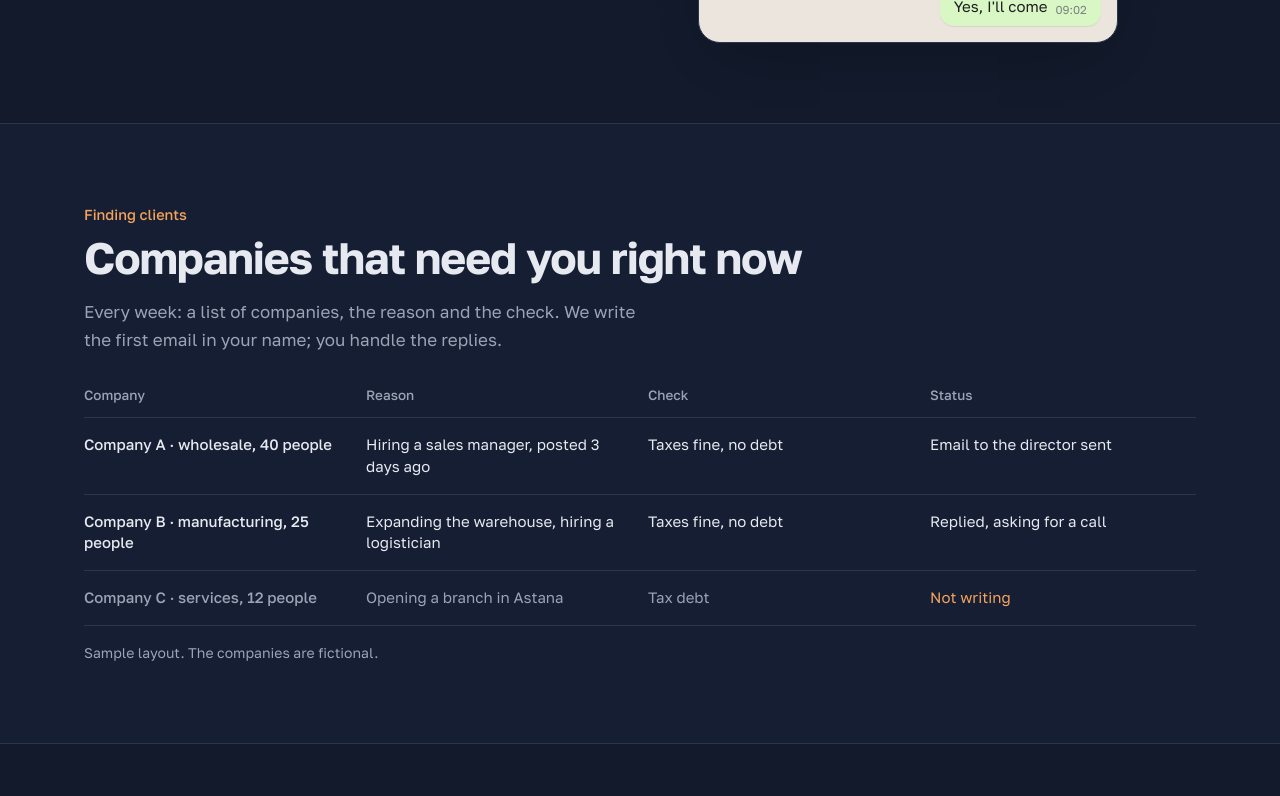
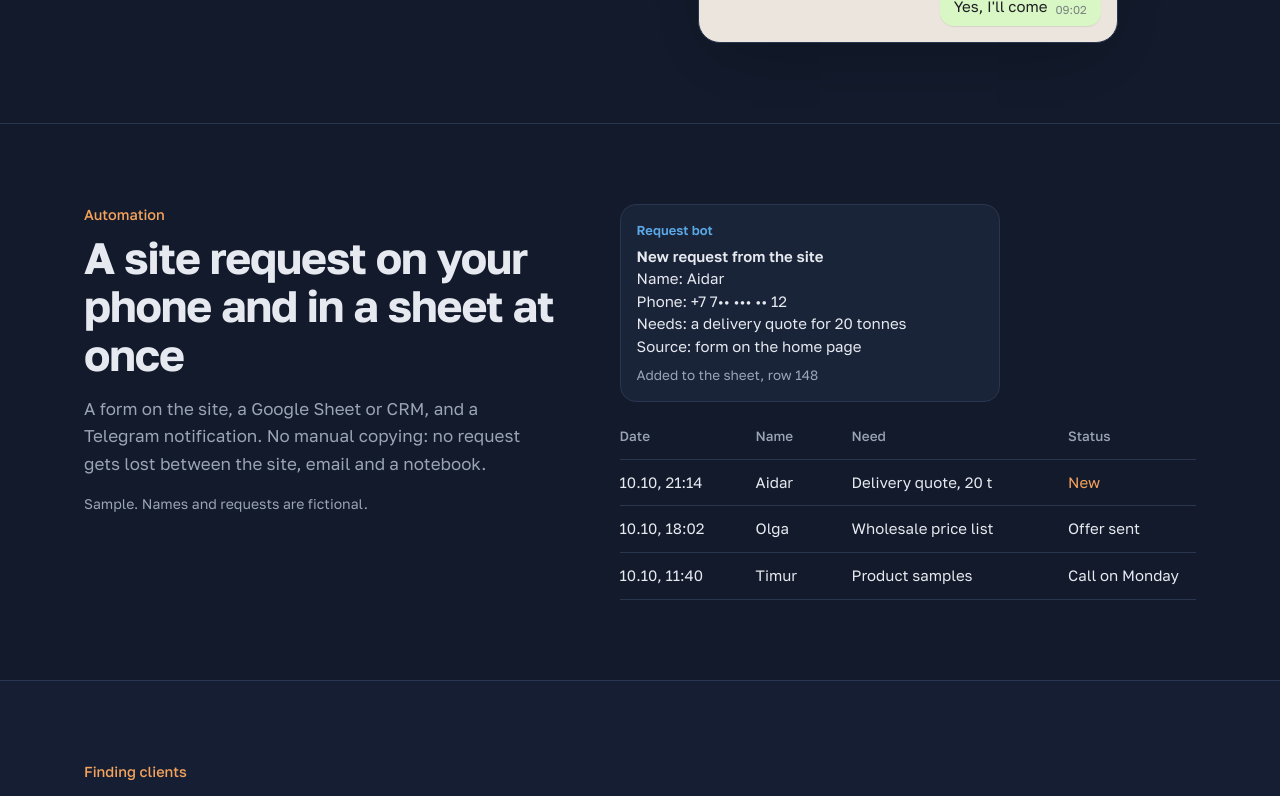
Before and after one commit to velorievvork-pixel/Ember-Court, a Next.js app: page /en/examples in a window 1280 px wide. Shown: the part 1500-2296 px from the top of the page. Built offline with nearby package versions, Linux system fonts and the light colour scheme; no server answers.

Commit message:
Examples page: automation example; video player shows once the file is in public/media
Co-Authored-By: Claude Opus 5.5 <noreply@anthropic.com>
Claude-Session: https://claude.ai/code/session_01AMvf4BFchrx3KUN3To5jn3

```diff
--- a/src/app/[lang]/examples/page.tsx
+++ b/src/app/[lang]/examples/page.tsx
@@ -1,3 +1,5 @@
+import { existsSync } from "node:fs";
+import { join } from "node:path";
 import type { CSSProperties } from "react";
 import Footer from "@/components/Footer";
 import Header from "@/components/Header";
@@ -26,7 +28,9 @@ export default async function Examples({ params }: PageProps<"/[lang]/examples">
     { side: "out", key: "a.m6", time: "09:00" },
     { side: "in", key: "a.m7", time: "09:02" },
   ];
-  const jump: [string, string][] = [["assistant", "jump.a"], ["outbound", "jump.o"], ["audit", "jump.au"], ["sites", "jump.s"], ["video", "jump.v"], ["social", "jump.sm"]];
+  // The player shows only once the rendered file is committed to public/media.
+  const hasVideo = existsSync(join(process.cwd(), "public/media/assistant-demo.mp4")) && existsSync(join(process.cwd(), "public/media/assistant-demo.jpg"));
+  const jump: [string, string][] = [["assistant", "jump.a"], ["integrations", "jump.i"], ["outbound", "jump.o"], ["audit", "jump.au"], ["sites", "jump.s"], ["video", "jump.v"], ["social", "jump.sm"]];
   const label = "text-[14.5px] font-medium text-ember";
   const note = "mt-4 text-[14px] text-ink-muted";
 
@@ -86,6 +90,44 @@ export default async function Examples({ params }: PageProps<"/[lang]/examples">
                   </li>
                 ))}
               </ol>
+            </div>
+          </div>
+        </section>
+
+        {/* Automation: the Telegram notice and the sheet row a site request turns into. */}
+        <section id="integrations" className="scroll-mt-20 border-t border-rule">
+          <div className={`${wide} grid gap-10 py-16 sm:py-20 lg:grid-cols-[0.9fr_1.1fr] lg:gap-16`}>
+            <div>
+              <p className={label}>{t("i.tag")}</p>
+              <h2 className={`mt-2 ${h2l}`}>{t("i.h")}</h2>
+              <p className="mt-4 max-w-[30rem] text-pretty text-[17px] leading-[1.6] text-ink-muted">{t("i.p")}</p>
+              <p className={note}>{t("i.note")}</p>
+            </div>
+            <div className="grid gap-6">
+              <div className="max-w-[380px] rounded-[16px] border border-rule bg-sheet p-4 text-[15px] leading-[1.5]">
+                <p className="text-[13px] font-semibold text-[#5aa9e6]">{t("i.bot")}</p>
+                <p className="mt-1 font-semibold">{t("i.n1")}</p>
+                {[2, 3, 4, 5].map((n) => <p key={n}>{t(`i.n${n}`)}</p>)}
+                <p className="mt-2 text-[13.5px] text-ink-muted">{t("i.n6")}</p>
+              </div>
+              <div className="border-b border-rule">
+                <div aria-hidden className="hidden gap-4 pb-3 text-[13.5px] font-medium text-ink-muted sm:grid sm:grid-cols-[7.5rem_5rem_1fr_8rem]">
+                  {[1, 2, 3, 4].map((n) => <span key={n}>{t(`i.c${n}`)}</span>)}
+                </div>
+                {[1, 2, 3].map((r) => {
+                  const cells = t(`i.r${r}`).split("|");
+                  return (
+                    <dl key={r} className="grid gap-x-4 gap-y-1 border-t border-rule py-3 text-[15px] leading-[1.45] sm:grid-cols-[7.5rem_5rem_1fr_8rem]">
+                      {cells.map((c, i) => (
+                        <div key={i} className="grid grid-cols-[6.5rem_1fr] gap-3 sm:block">
+                          <dt className="text-[13.5px] text-ink-muted sm:sr-only">{t(`i.c${i + 1}`)}</dt>
+                          <dd className={r === 1 && i === 3 ? "text-ember" : ""}>{c}</dd>
+                        </div>
+                      ))}
+                    </dl>
+                  );
+                })}
+              </div>
             </div>
           </div>
         </section>
@@ -170,10 +212,10 @@ export default async function Examples({ params }: PageProps<"/[lang]/examples">
               </ul>
               <p className={note}>{t("v.note")}</p>
             </div>
-            <video controls playsInline preload="none" poster="/media/assistant-demo.jpg" aria-label={t("v.label")}
+            {hasVideo && <video controls playsInline preload="none" poster="/media/assistant-demo.jpg" aria-label={t("v.label")}
               className="mx-auto aspect-[9/16] w-full max-w-[340px] rounded-[18px] border border-rule bg-black object-cover">
               <source src="/media/assistant-demo.mp4" type="video/mp4" />
-            </video>
+            </video>}
           </div>
         </section>
 
--- a/src/content/en.json
+++ b/src/content/en.json
@@ -770,6 +770,25 @@
   "sm.r2": "Wed|Photo post|A new line in the workshop and what it gives clients",
   "sm.r3": "Fri|Carousel|Five questions people ask before their first order",
   "sm.r4": "Sat|Stories|A client review and answers to questions",
-  "sm.note": "Sample plan. The company is fictional."
+  "sm.note": "Sample plan. The company is fictional.",
+  "jump.i": "Requests to a sheet",
+  "i.tag": "Automation",
+  "i.h": "A site request on your phone and in a sheet at once",
+  "i.p": "A form on the site, a Google Sheet or CRM, and a Telegram notification. No manual copying: no request gets lost between the site, email and a notebook.",
+  "i.bot": "Request bot",
+  "i.n1": "New request from the site",
+  "i.n2": "Name: Aidar",
+  "i.n3": "Phone: +7 7•• ••• •• 12",
+  "i.n4": "Needs: a delivery quote for 20 tonnes",
+  "i.n5": "Source: form on the home page",
+  "i.n6": "Added to the sheet, row 148",
+  "i.c1": "Date",
+  "i.c2": "Name",
+  "i.c3": "Need",
+  "i.c4": "Status",
+  "i.r1": "10.10, 21:14|Aidar|Delivery quote, 20 t|New",
+  "i.r2": "10.10, 18:02|Olga|Wholesale price list|Offer sent",
+  "i.r3": "10.10, 11:40|Timur|Product samples|Call on Monday",
+  "i.note": "Sample. Names and requests are fictional."
  }
 }
```
Also changed, not shown: src/content/ru.json, src/content/uk.json.
